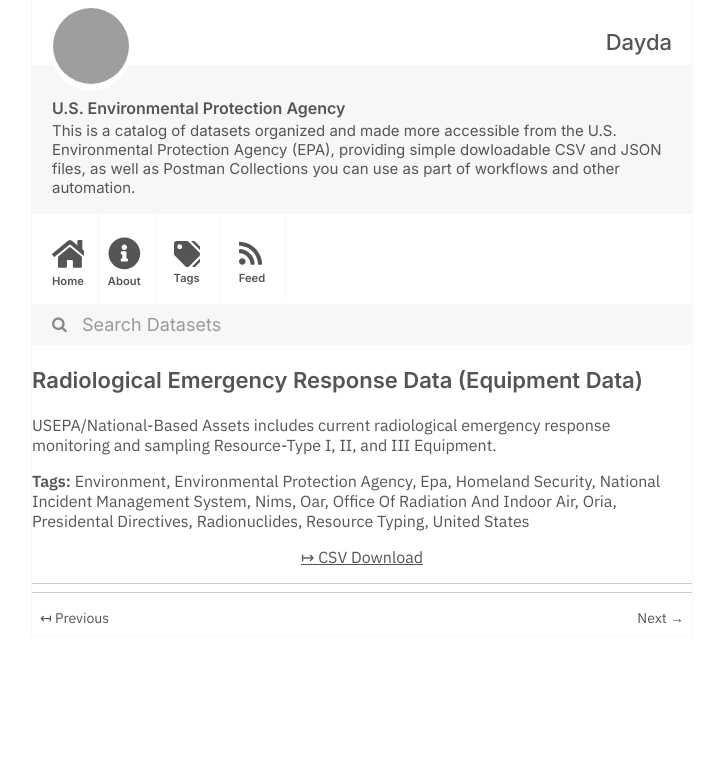
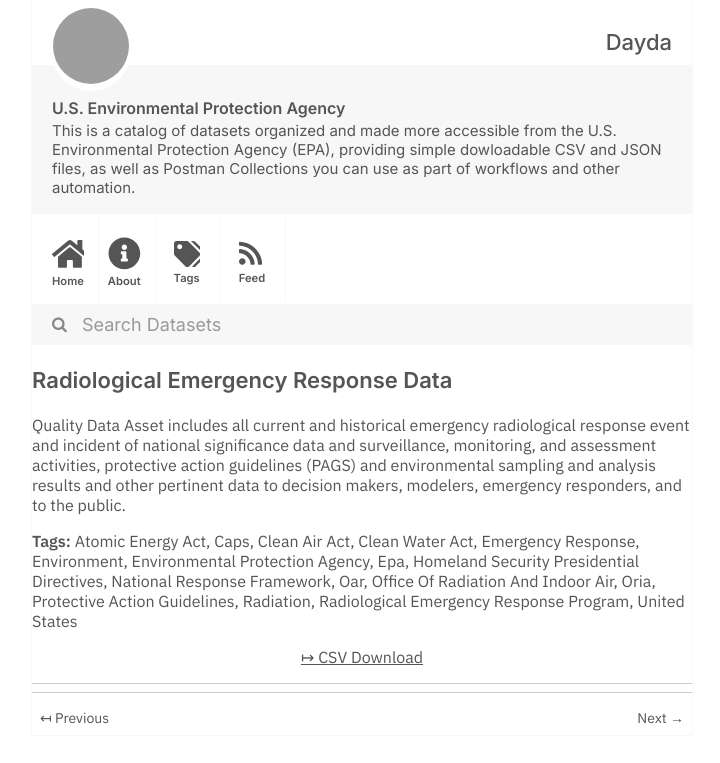
Before and after one commit to dayda-entities/us-environmental-protection-agency, a Jekyll site: the page built from _posts/2020-11-30-radiological-emergency-respons.md, in a window 1280 px wide, cut to the strip 0-763 px from the top of the page. Shown: the whole strip, without its empty margins (278-998 px from the left). Built offline with Jekyll 4.4.1, drawn with Linux system fonts in a browser that asks for light colours; grey boxes are pictures that could not be loaded.

Commit message:
Publish Data

```diff
--- a/_posts/2020-11-30-radiological-emergency-respons.md
+++ b/_posts/2020-11-30-radiological-emergency-respons.md
@@ -1,22 +1,26 @@
 ---
-title: Radiological Emergency Response Data (Equipment Data)
-created: '2020-11-30T03:11:17.870605'
-modified: '2020-11-30T03:11:17.870615'
+title: Radiological Emergency Response Data
+created: '2020-11-30T03:11:15.766642'
+modified: '2020-11-30T03:11:15.766649'
 state: active
 type: dataset
 tags:
+  - Atomic Energy Act
+  - Caps
+  - Clean Air Act
+  - Clean Water Act
+  - Emergency Response
   - Environment
   - Environmental Protection Agency
   - Epa
-  - Homeland Security
-  - National Incident Management System
-  - Nims
+  - Homeland Security Presidential Directives
+  - National Response Framework
   - Oar
   - Office Of Radiation And Indoor Air
   - Oria
-  - Presidental Directives
-  - Radionuclides
-  - Resource Typing
+  - Protective Action Guidelines
+  - Radiation
+  - Radiological Emergency Response Program
   - United States
 groups: []
 csv_url: 'https://www.epa.gov/radiation/radiological-emergency-response'
@@ -24,4 +28,4 @@ json_url: ''
 layout: post
 
 ---
-USEPA/National-Based Assets includes current radiological emergency response monitoring and sampling Resource-Type I, II, and III Equipment.
+Quality Data Asset includes all current and historical emergency radiological response event and incident of national significance data and surveillance, monitoring, and assessment activities, protective action guidelines (PAGS) and environmental sampling and analysis results and other pertinent data to decision makers, modelers, emergency responders, and to the public.
```
